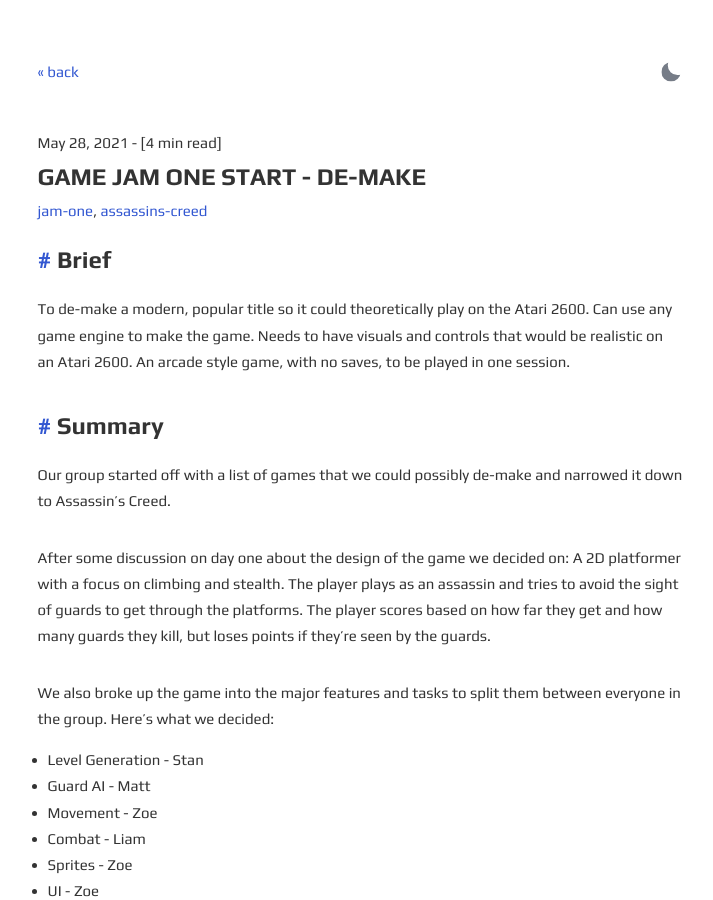
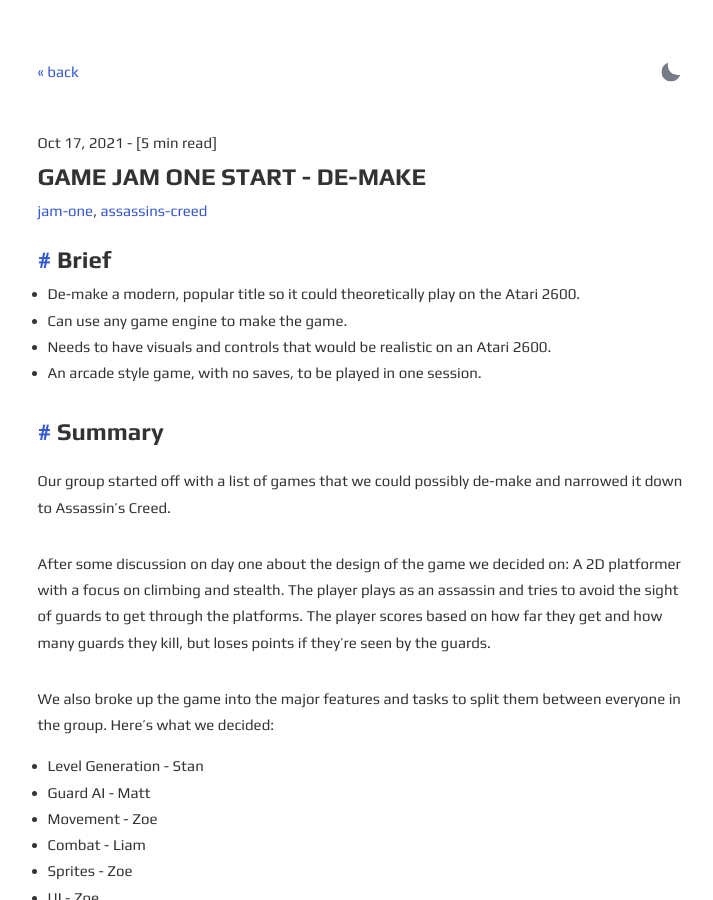
Before and after one commit to zar67/cgd-devlog, a Jekyll site: the page built from _posts/2021-10-17-jame-one-start.md, in a window 1280 px wide and 900 px high. Shown: the whole window, without its empty margins (280-993 px from the left). Built offline with Jekyll 4.4.1, drawn with Linux system fonts in a browser that asks for light colours; some of the changed text lies outside the part shown.

```diff
--- a/_posts/2021-10-14-jame-one-start.md
+++ b/_posts/2021-10-17-jame-one-start.md
@@ -1,14 +1,14 @@
 ---
 layout: post
 title: "Game Jam One Start - De-Make"
-date: 2021-05-28 18:00:00 +0100
+date: 2021-10-17 18:00:00 +0100
 tags: jam-one assassins-creed
 ---
 ### Brief
-To de-make a modern, popular title so it could theoretically play on the Atari 2600.
-Can use any game engine to make the game.
-Needs to have visuals and controls that would be realistic on an Atari 2600.
-An arcade style game, with no saves, to be played in one session.
+- De-make a modern, popular title so it could theoretically play on the Atari 2600.
+- Can use any game engine to make the game.
+- Needs to have visuals and controls that would be realistic on an Atari 2600.
+- An arcade style game, with no saves, to be played in one session.
 
 ### Summary
 Our group started off with a list of games that we could possibly de-make and narrowed it down to Assassin's Creed.
```
Also changed, not shown: other parts of _posts/2021-10-17-jame-one-start.md (+6 -0 lines).
